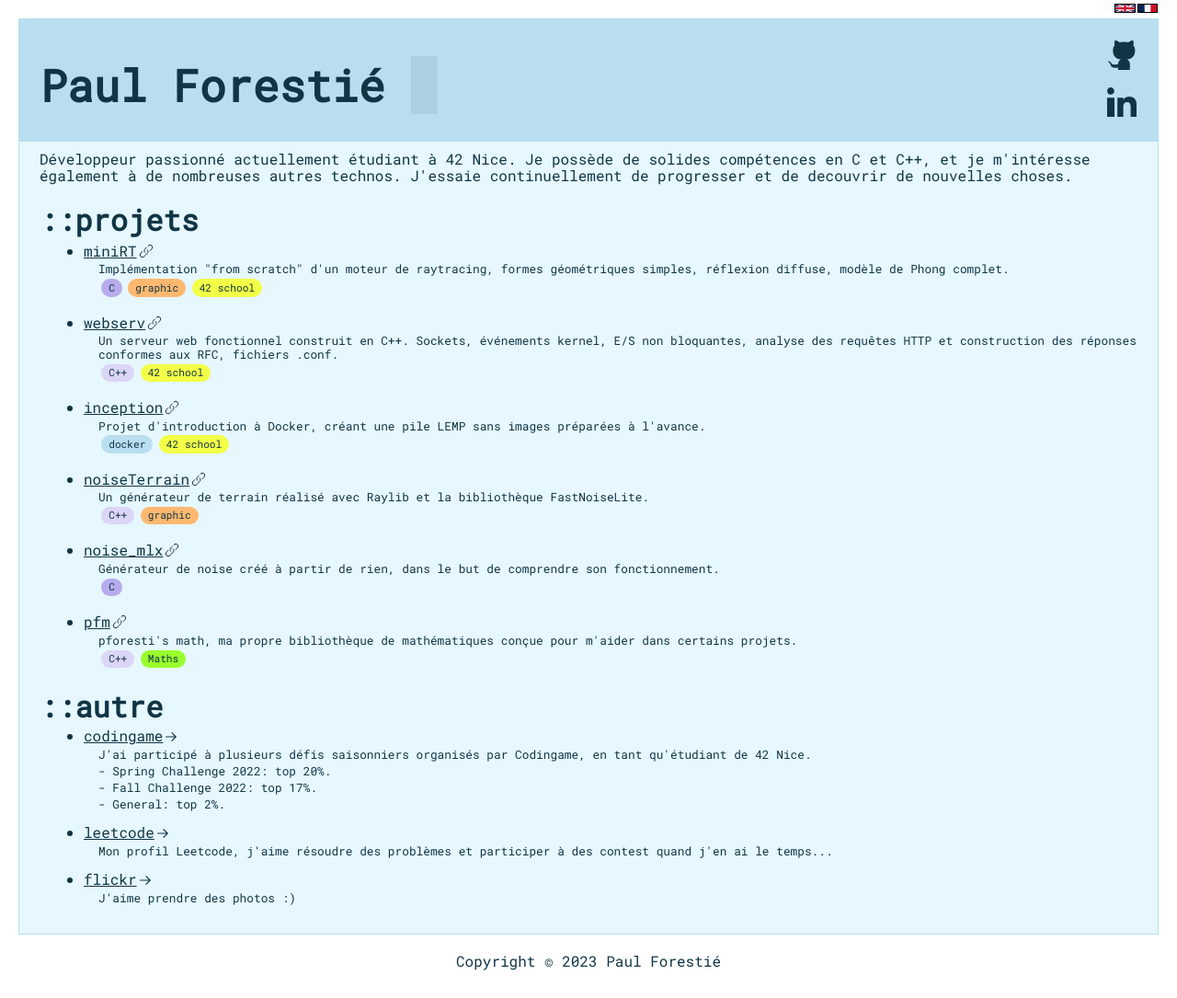
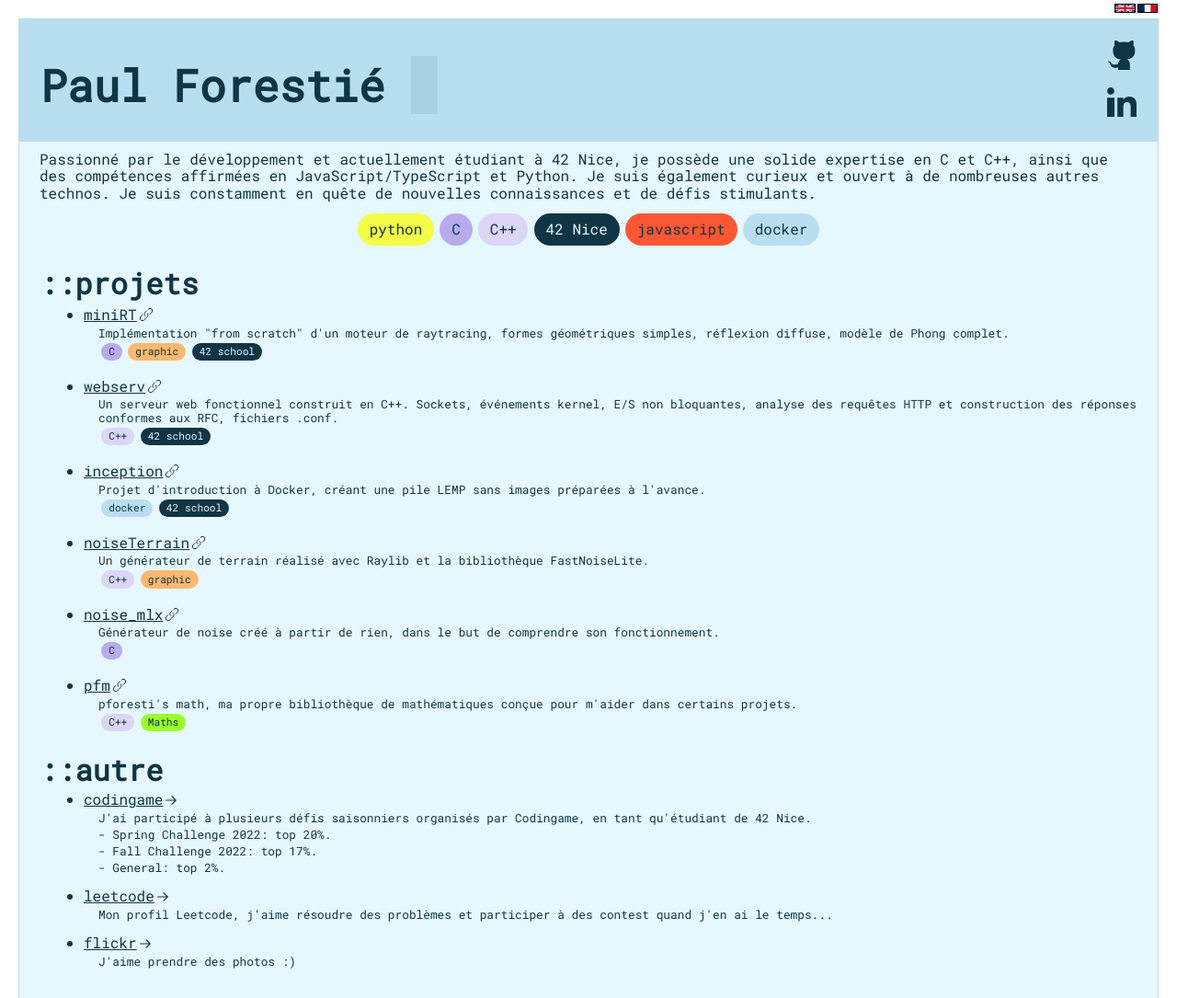
Before and after one commit to dcdnce/portfolio, a plain HTML site: page index.html in a window 1280 px wide. Shown: the top 1085 px of the page at 92% size. Drawn offline with Linux system fonts and the light colour scheme.

Commit message:
🎨 bio-boxes

```diff
--- a/css/boxes.css
+++ b/css/boxes.css
@@ -4,12 +4,19 @@
 	font-size: 0.7rem;
 	border-radius: 2rem;
 	text-align: center;
+	user-select: none;
 }
 
 .cool-box:hover {
 	transition: ease 0.5s;
 	transform: scale(1.1);
 }
+
+ .bio-box {
+	padding: 0.5rem 0.8rem 0.5rem 0.8rem;
+	font-size: 1.0rem;
+	border-radius: 2.3rem;
+ }
 
 .graphic {
 	background-color: var(--fawn);
@@ -24,13 +31,23 @@
 }
 
 .school {
-	background-color: var(--lime);
+	background-color: var(--blue-3);
+	color: var(--blue-1);
 }
 
 .docker {
-	background: var(--blue-2);
+	color: var(--blue-3);
+	background-color: var(--blue-2);
 }
 
 .math {
 	background-color: #9afe2e;
 }
+
+.python {
+	background-color: var(--lime);
+}
+
+.js {
+	background: var(--red-p)
+}
--- a/css/style.css
+++ b/css/style.css
@@ -8,6 +8,7 @@
 	--purple-light: hsl(251, 65%, 90%);
 	--fawn: #FFB86F;
 	--lime: hsl(64, 100%, 64%);
+	--red-p:  #FF5733;
 	font-size: 16px;
 	font-family: "Roboto Mono", "Courier-New", "sans-serif";
 	color:var(--blue-3);
@@ -70,6 +71,7 @@ header {
 	@media (max-width: 650px) {
 		font-size: 6vw;
 	}
+	user-select: none;
 }
 
 header ul {
@@ -116,8 +118,21 @@ main {
 }
 
 #bio {
+	display: flex;
+	flex-direction: column;
+	justify-content: space-between;
+	align-items: flex-start;
 	padding-top: 10px;
 	padding-bottom: 10px;
+}
+
+#bio-boxes {
+	display: flex;
+	flex-direction: row;
+	/* justify-content: space-between; */
+	align-items: flex-start;
+	flex-wrap: wrap;
+	margin: auto;
 }
 
 footer {
--- a/index.html
+++ b/index.html
@@ -2,7 +2,7 @@
 <html lang="en">
 	<head>
 		<meta charset="UTF-8">
-		<title>portfolio</title>
+		<title>Paul Forestié</title>
 		<!-- CSS -->
 		<link rel="stylesheet" href="./css/style.css">
 		<link rel="stylesheet" href="./css/tab.css">
@@ -24,7 +24,17 @@
 				</ul>
 			</header>
 			<main>
-				<p id="bio" translation="bio"></p>
+				<div id="bio">
+					<p translation="bio" style="margin-bottom: 10px;"></p>
+					<div id="bio-boxes">
+						<p class="cool-box bio-box python">python</p>
+						<p class="cool-box bio-box c">C</p>
+						<p class="cool-box bio-box cpp">C++</p>
+						<p class="cool-box bio-box school">42 Nice</p>
+						<p class="cool-box bio-box js">javascript</p>
+						<p class="cool-box bio-box docker">docker</p>
+					</div>
+				</div>
 				<h2>::projets</h2>
 				<ul>
 					<li class="tab">
@@ -79,10 +89,10 @@
 			</main>
 	</div>
 	<footer>
-		<p>Copyright &copy; 2023 Paul Forestié</p>
+		<p>Copyright &copy; 2024 Paul Forestié</p>
 	</footer>
 	</body>
 		<!-- scripts -->
-	<script src="./js/index.js"></script>
-	<script src="./js/translation.js"></script>
+	<script src="../js/index.js"></script>
+	<script src="../js/translation.js"></script>
 </html>
--- a/js/translation.js
+++ b/js/translation.js
@@ -42,8 +42,8 @@ async function loadAndApplyTranslation(lang) {
             const elem = document.querySelector('[translation="' + key + '"]');
             if (elem != null)
                 elem.textContent = currTranslation[key];
-            setCookie('lang', lang, 365);
         }
+        setCookie('lang', lang, 365);
     })
         .catch((error) => {
         console.error("Failed to load translations:", error);
--- a/translations/en.json
+++ b/translations/en.json
@@ -1,5 +1,5 @@
 {
-	"bio": "Passionate developer currently studying at 42 Nice. I have solid skills in C and C++, and I'm also interested in many other technologies. I'm always trying to improve and discover new things.",
+	"bio": "Passionate about development and currently a student at 42 Nice, I have solid expertise in C and C++, as well as strong skills in JavaScript/TypeScript and Python. I am also curious and open to many other technologies. I am constantly looking for new knowledge and stimulating challenges.",
 	"tab-minirt": "\"From scratch\" implementation of a raytracing engine which handles simple geometric shapes, diffuse reflection, with complete Phong model.",
 	"tab-webserv": "A functional web server built in C++. Sockets, kernel events, non-blocking I/O, RFC-Compliant HTTP request parsing and response construction, configurable via .conf files.",
 	"tab-inception": "Introductionary project to Docker, creating a LEMP stack without any pre-prepared images.",
--- a/translations/fr.json
+++ b/translations/fr.json
@@ -1,5 +1,5 @@
 {
-	"bio": "Développeur passionné actuellement étudiant à 42 Nice. Je possède de solides compétences en C et C++, et je m'intéresse également à de nombreuses autres technos. J'essaie continuellement de progresser et de decouvrir de nouvelles choses.",
+	"bio": "Passionné par le développement et actuellement étudiant à 42 Nice, je possède une solide expertise en C et C++, ainsi que des compétences affirmées en JavaScript/TypeScript et Python. Je suis également curieux et ouvert à de nombreuses autres technos. Je suis constamment en quête de nouvelles connaissances et de défis stimulants.",
 	"tab-minirt": "Implémentation \"from scratch\" d'un moteur de raytracing, formes géométriques simples, réflexion diffuse, modèle de Phong complet.",
 	"tab-webserv": "Un serveur web fonctionnel construit en C++. Sockets, événements kernel, E/S non bloquantes, analyse des requêtes HTTP et construction des réponses conformes aux RFC, fichiers .conf.",
 	"tab-inception": "Projet d'introduction à Docker, créant une pile LEMP sans images préparées à l'avance.",
```
